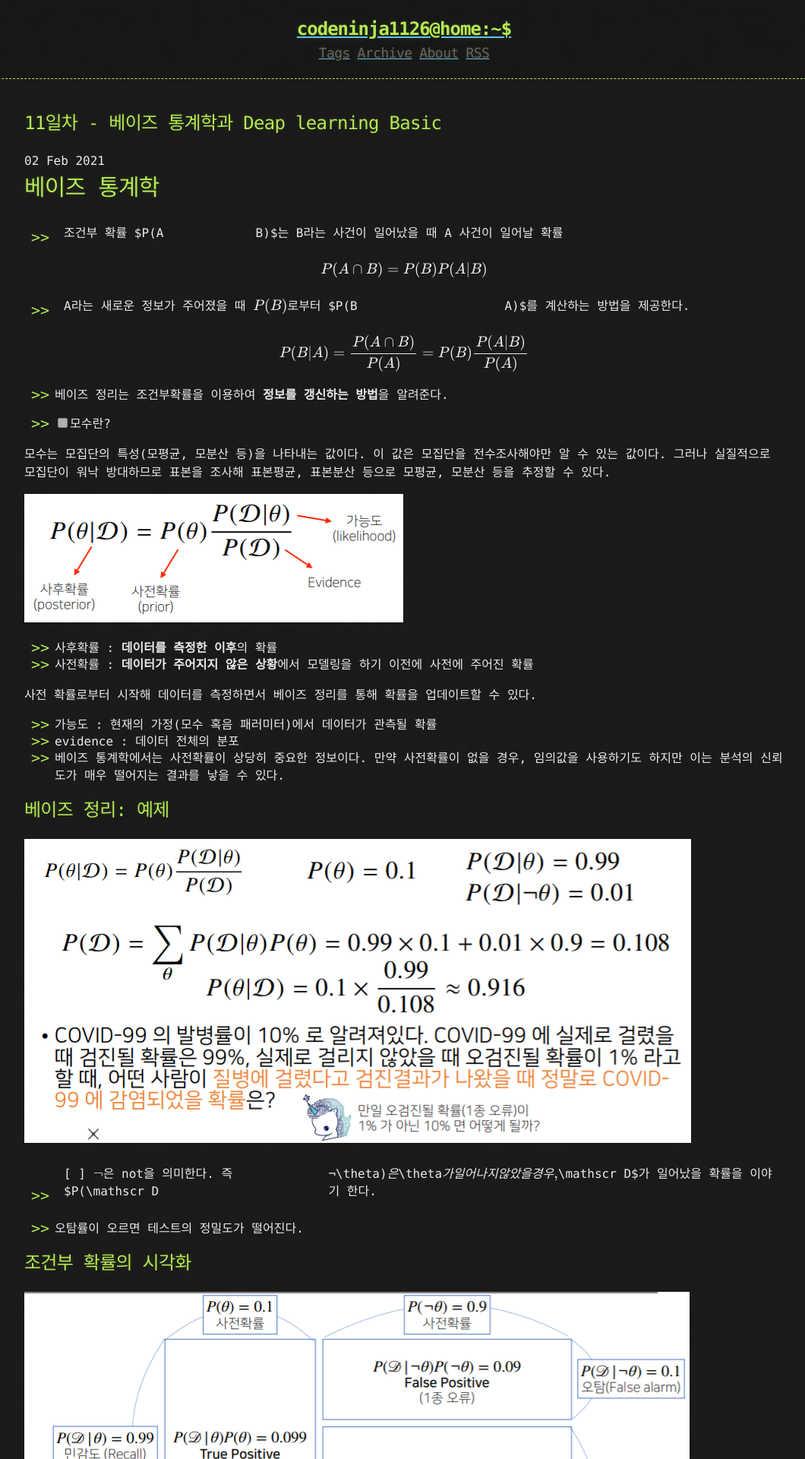
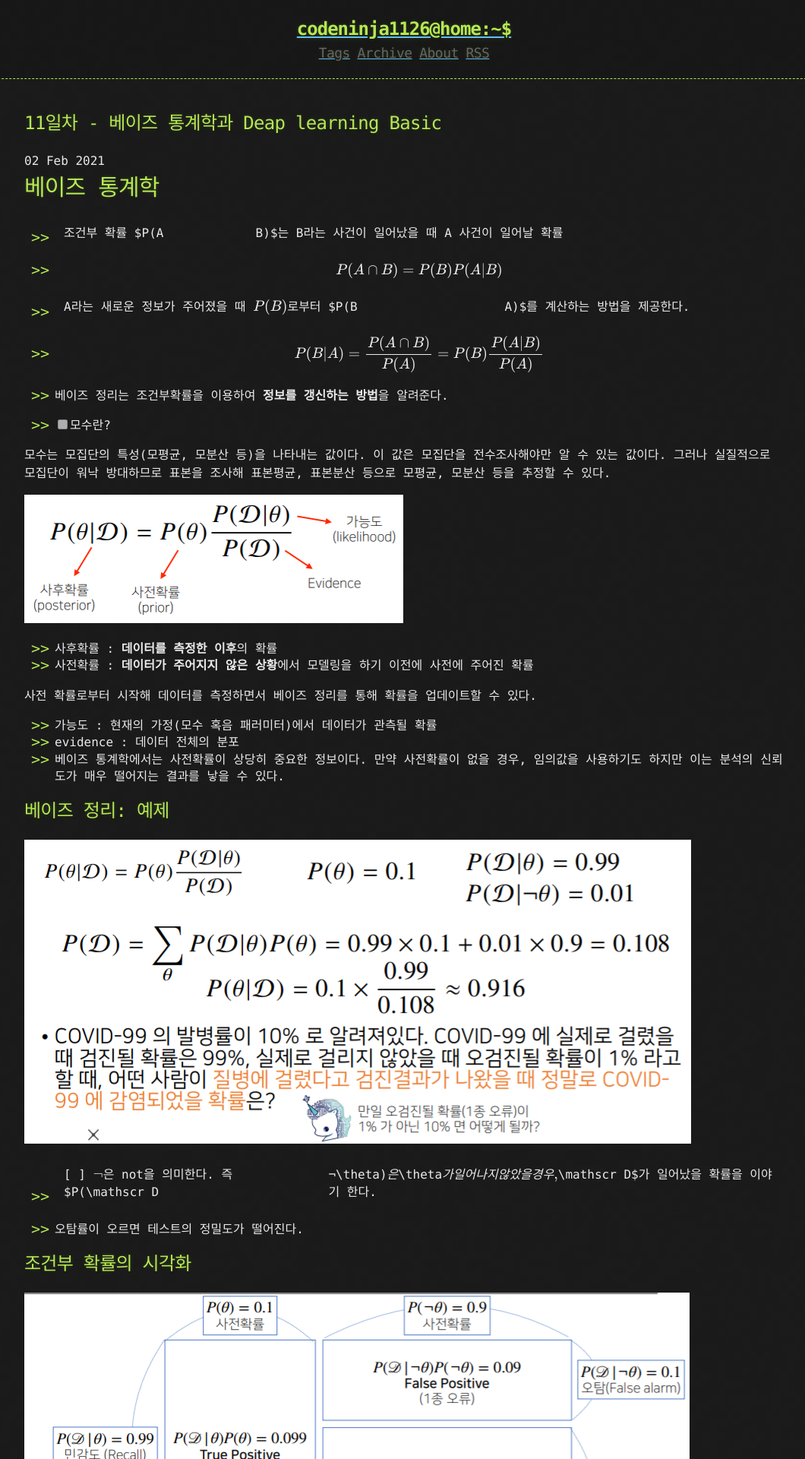
Before and after one commit to CodeNinja1126/CodeNinja1126.github.io, a Jekyll site: the page built from _posts/2021-02-02-025.md, in a window 1280 px wide. Shown: the top 1920 px of the page at 76% size, without its empty margins (108-1168 px from the left). Built offline with Jekyll 4.4.1, drawn with Linux system fonts in a browser that asks for light colours; formulas are drawn with MathJax 3.

Commit message:
Update 2021-02-02-025.md

```diff
--- a/_posts/2021-02-02-025.md
+++ b/_posts/2021-02-02-025.md
@@ -10,11 +10,11 @@ comments: true
 
 - 조건부 확률 $P(A|B)$는 B라는 사건이 일어났을 때 A 사건이 일어날 확률
 
-$$P(A\cap B) = P(B)P(A|B)$$
+- $$P(A\cap B) = P(B)P(A|B)$$
 
 - A라는 새로운 정보가 주어졌을 때 $P(B)$로부터 $P(B|A)$를 계산하는 방법을 제공한다.
 
-$$P(B|A) = \dfrac {P(A\cap B)} {P(A)} = P(B) \dfrac {P(A|B)} {P(A)}$$
+- $$P(B|A) = \dfrac {P(A\cap B)} {P(A)} = P(B) \dfrac {P(A|B)} {P(A)}$$
 
 - 베이즈 정리는 조건부확률을 이용하여 **정보를 갱신하는 방법**을 알려준다.
 
```
